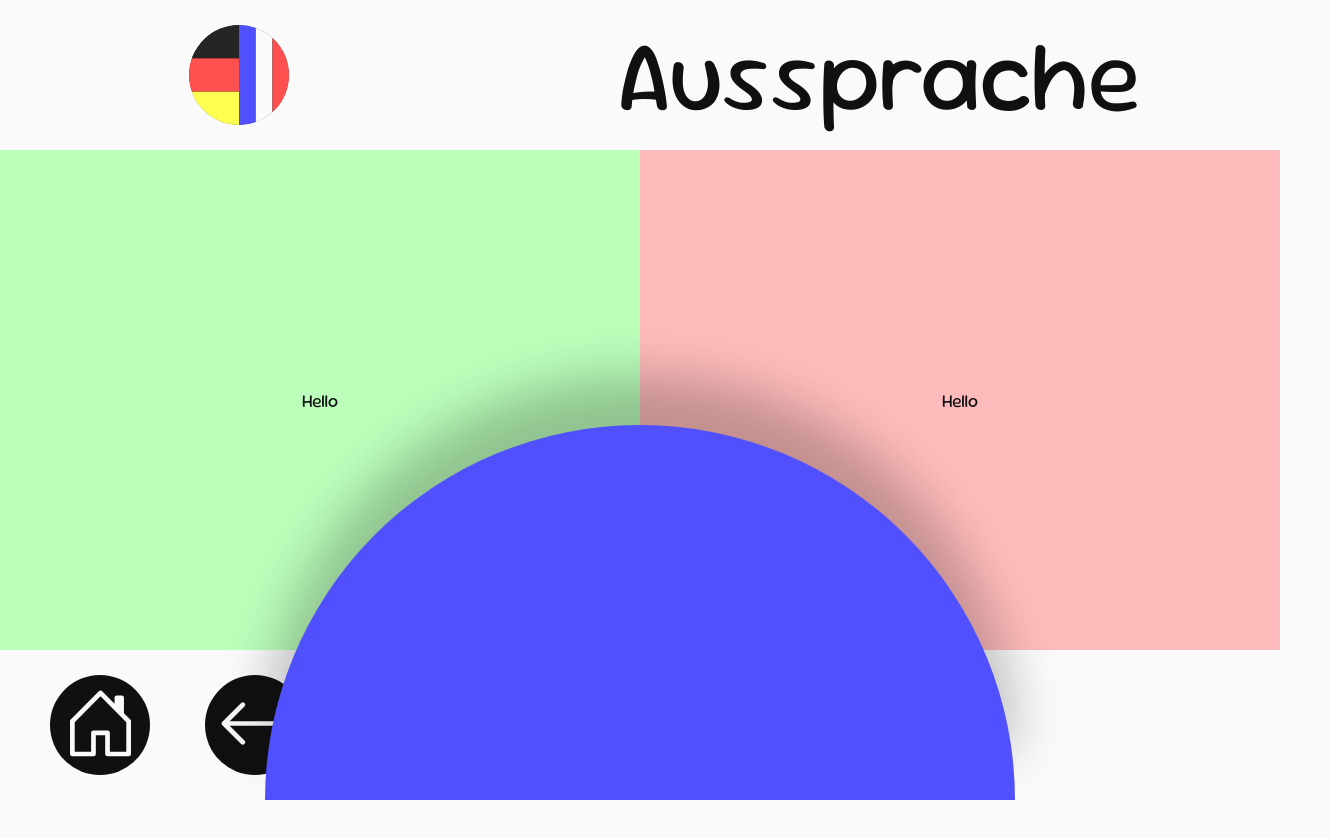
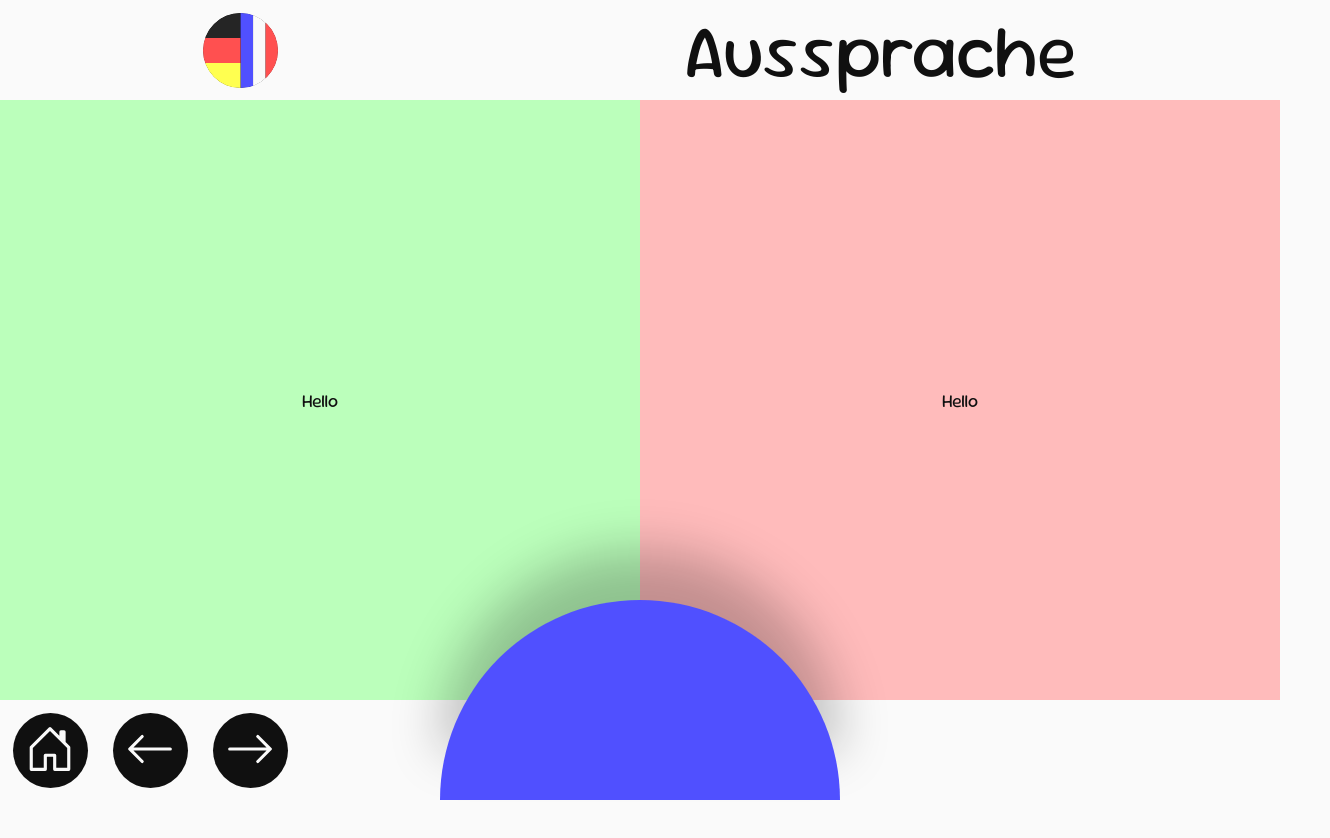
Before and after one commit to bzeizinger/Aussprache, a plain HTML site: page pages/intro.html in a window 1280 px wide. Shown: the whole page, 1330 px wide, since content can reach past the window. After the commit the page ends 800 px from the top, so only its background shows below. Drawn offline with Linux system fonts and the light colour scheme.

Commit message:
Design Changes

```diff
--- a/pages/intro.html
+++ b/pages/intro.html
@@ -28,22 +28,23 @@
     </main>
 
     <footer>
-        <button>
-            <svg xmlns="http://www.w3.org/2000/svg" width="75" height="75" fill="currentColor" class="bi bi-house-door" viewBox="0 0 16 16">
+        <button onclick="home()">
+            <svg xmlns="http://www.w3.org/2000/svg" width="50" height="50" fill="currentColor" class="bi bi-house-door" viewBox="0 0 16 16">
                 <path d="M8.354 1.146a.5.5 0 0 0-.708 0l-6 6A.5.5 0 0 0 1.5 7.5v7a.5.5 0 0 0 .5.5h4.5a.5.5 0 0 0 .5-.5v-4h2v4a.5.5 0 0 0 .5.5H14a.5.5 0 0 0 .5-.5v-7a.5.5 0 0 0-.146-.354L13 5.793V2.5a.5.5 0 0 0-.5-.5h-1a.5.5 0 0 0-.5.5v1.293zM2.5 14V7.707l5.5-5.5 5.5 5.5V14H10v-4a.5.5 0 0 0-.5-.5h-3a.5.5 0 0 0-.5.5v4z"/>
             </svg>
         </button>
         <button>
-            <svg xmlns="http://www.w3.org/2000/svg" width="75" height="75" fill="currentColor" class="bi bi-arrow-left" viewBox="0 0 16 16">
+            <svg xmlns="http://www.w3.org/2000/svg" width="50" height="50" fill="currentColor" class="bi bi-arrow-left" viewBox="0 0 16 16">
                 <path fill-rule="evenodd" d="M15 8a.5.5 0 0 0-.5-.5H2.707l3.147-3.146a.5.5 0 1 0-.708-.708l-4 4a.5.5 0 0 0 0 .708l4 4a.5.5 0 0 0 .708-.708L2.707 8.5H14.5A.5.5 0 0 0 15 8"/>
             </svg>
         </button>
         <button>
-            <svg xmlns="http://www.w3.org/2000/svg" width="75" height="75" fill="currentColor" class="bi bi-arrow-right" viewBox="0 0 16 16">
+            <svg xmlns="http://www.w3.org/2000/svg" width="50" height="50" fill="currentColor" class="bi bi-arrow-right" viewBox="0 0 16 16">
                 <path fill-rule="evenodd" d="M1 8a.5.5 0 0 1 .5-.5h11.793l-3.147-3.146a.5.5 0 0 1 .708-.708l4 4a.5.5 0 0 1 0 .708l-4 4a.5.5 0 0 1-.708-.708L13.293 8.5H1.5A.5.5 0 0 1 1 8"/>
             </svg>
         </button>
     </footer>
-    <script src="script.js"></script>
+
+    <script src="/script.js"></script>
 </body>
 </html>
--- a/script.js
+++ b/script.js
@@ -1,5 +1,7 @@
-let start_button = document.getElementById("start")
-
 function start() {
     window.location.href = "/pages/intro.html"
 }
+
+function home() {
+    window.location.href = "/index.html"
+}
--- a/style.sass
+++ b/style.sass
@@ -33,6 +33,7 @@ a
 button
     background-color: $main
     color: $bg
+    cursor: pointer
 
 header
     height: 100px
@@ -41,33 +42,33 @@ header
     justify-content: space-around
     align-items: center
     flex-direction: row
-    padding: 25px
 
     img
-        height: 100px
-        width: 100px
+        height: 75px
+        width: 75px
 
     span
-        font-size: 100px
+        font-size: 75px
 
 footer
-    height: 150px
+    height: 100px
     width: 100vw
-    padding: 25px
+    display: flex
+    align-items: center
 
     button
-        height: 100px
-        width: 100px
+        height: 75px
+        width: 75px
         background-color: $main
         color: $bg
         border: none
         border-radius: 100px
         cursor: pointer
-        margin-right: 25px
-        margin-left: 25px
+        margin-right: 12.5px
+        margin-left: 12.5px
 
 main
-    height: calc( 100vh - 300px )
+    height: calc( 100vh - 200px )
     width: 100vw
     display: flex
     flex-direction: row
@@ -81,15 +82,15 @@ main
     width: 100vw
 
     span
-        font-size: 250px
+        font-size: 125px
         font-family: "SourGummyItalic"
         margin: 50px
 
     button
         font-family: "SourGummyItalic"
-        font-size: 125px
-        margin: 50px
-        padding: 25px
+        font-size: 75px
+        margin: 25px
+        padding: 12.5px
         border: none
         border-radius: 21.875px
         background-color: $main
@@ -106,14 +107,16 @@ main
     display: flex
     justify-content: center
     align-items: flex-end
+    pointer-events: none
 
 .semi-circle
-    height: 375px
-    width: 750px
-    border-radius: 375px 375px 0 0
+    height: 200px
+    width: 400px
+    border-radius: 200px 200px 0 0
     background-color: $blue
     -webkit-box-shadow: 0px -50px 50px 0px rgba(16,16,16,0.25)
     box-shadow: 0px -50px 50px 0px rgba(16,16,16,0.25)
+    pointer-events: auto
 
 .site
     display: flex
```
Also changed, not shown: index.html (+1 -1 lines), style.css.
